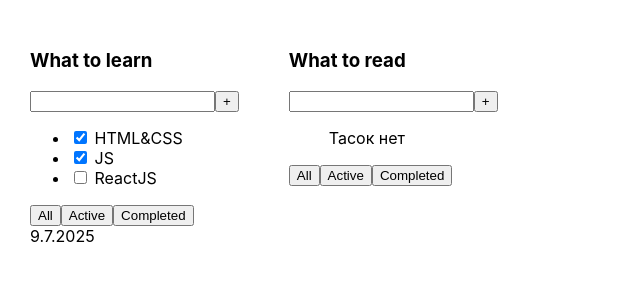
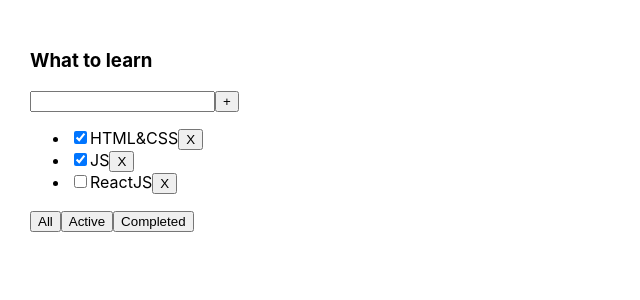
Before and after one commit to roma1524/TodoList, a React (Vite) app: page / in a window 1280 px wide. Shown: the top 300 px of the page, without its empty margins (0-640 px from the left). Built offline with nearby package versions, Linux system fonts and the light colour scheme.

Commit message:
create changeFilter function

```diff
--- a/src/App.tsx
+++ b/src/App.tsx
@@ -1,5 +1,6 @@
 import './App.css'
 import {Todolistitem} from "./TodolistItem.tsx";
+import {useState} from "react";
 
 export type Task = {
     id: number
@@ -7,26 +8,41 @@
     isDone: boolean
 }
 
-// export type TaskList = {}
+export type FilterValues = 'all' | 'active' | 'completed'
 
 export const App = () => {
 
-    const tasks1 : Task[] = [
+    const [filter, setFilter] = useState<FilterValues>('all')
+    const [tasks, setTasks] = useState([
         { id: 1, title: 'HTML&CSS', isDone: true },
         { id: 2, title: 'JS', isDone: true },
         { id: 3, title: 'ReactJS', isDone: false },
-    ]
+    ])
 
-    const tasks2 : Task[] = [
-        // { id: 1, title: 'Hello world', isDone: true },
-        // { id: 2, title: 'I am Happy', isDone: false },
-        // { id: 3, title: 'Yo', isDone: false },
-    ]
+    const deleteTask = (taskId: number) => {
+        const newTasks = tasks.filter((item) => item.id !== taskId)
+        setTasks(newTasks)
+    }
+
+    const changeFilter = (filterValues: FilterValues) => {
+        setFilter(filterValues)
+    }
+
+    let filteredTasks = tasks
+    if (filter === 'active') {
+        filteredTasks = tasks.filter(task => task.isDone === false)
+    }
+    if (filter === 'completed') {
+        filteredTasks = tasks.filter(task => task.isDone === true)
+    }
 
   return (
       <div className="app">
-       <Todolistitem title={'What to learn'} tasks={tasks1} date={`${new Date().getDate()}.${new Date().getMonth() + 1}.${new Date().getFullYear()}`}/>
-       <Todolistitem title={'What to read'} tasks={tasks2}/>
+       <Todolistitem title={'What to learn'}
+                     tasks={filteredTasks}
+                     deleteTask={deleteTask}
+                     changeFilter={changeFilter}
+       />
       </div>
   )
 }
--- /dev/null
+++ b/src/Button.tsx
@@ -0,0 +1,8 @@
+type Props = {
+    title: string
+    onClick?: () => void
+}
+
+export const Button = ({ title, onClick }: Props) => {
+    return <button onClick={onClick}>{title}</button>
+}
--- a/src/TodolistItem.tsx
+++ b/src/TodolistItem.tsx
@@ -1,35 +1,40 @@
-import {FC} from "react";
-import {Task} from "./App.tsx";
+import {FilterValues, Task} from "./App.tsx";
+import {Button} from "./Button.tsx";
 
 type PropsType = {
     title: string
     tasks: Task[]
     date?: string
+    deleteTask: (taskId: number) => void
+    changeFilter: (filter: FilterValues) => void
 }
 
-export const Todolistitem: FC<PropsType> = props => {
+export const Todolistitem = ({title, deleteTask, tasks, changeFilter, date}: PropsType) => {
+
     return (
         <div>
-            <h3>{props.title}</h3>
+            <h3>{title}</h3>
             <div>
                 <input/>
                 <button>+</button>
             </div>
             <ul>
-                {props.tasks.length === 0 ? 'Тасок нет' : props.tasks.map(el => {
+                {tasks.length === 0 ? 'Тасок нет' : tasks.map(el => {
                     return (
                         <li key={el.id}>
-                            <input type="checkbox" checked={el.isDone}/> <span>{el.title}</span>
+                            <input type="checkbox" checked={el.isDone}/>
+                            <span>{el.title}</span>
+                            <Button title={'X'} onClick={() => deleteTask(el.id)}/>
                         </li>
                     )
                 })}
             </ul>
             <div>
-                <button>All</button>
-                <button>Active</button>
-                <button>Completed</button>
+                <Button onClick={() => changeFilter('all')} title={'All'}/>
+                <Button onClick={() => changeFilter('active')} title={'Active'}/>
+                <Button onClick={() => changeFilter('completed')} title={'Completed'}/>
             </div>
-            <div>{props.date}</div>
+            <div>{date}</div>
         </div>
     )
 }
```
